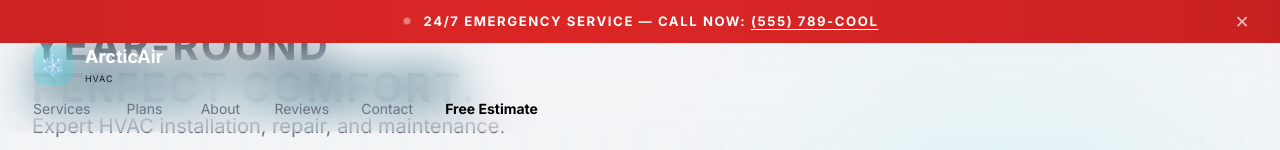
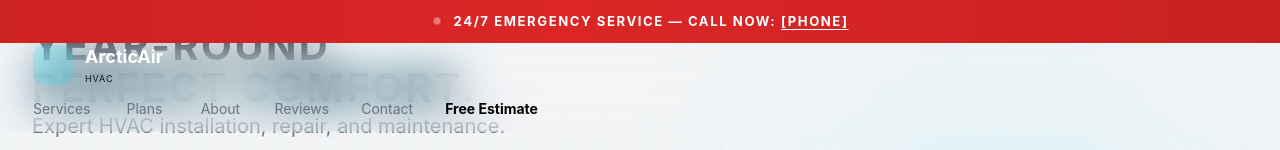
Before and after one commit to Adeshpreet-Singh/hvac, a Next.js app: page / in a window 1280 px wide. Shown: the top 150 px of the page. Built offline with nearby package versions, Linux system fonts and the light colour scheme.

Commit message:
Update: placeholders, attribution, sitemap, robots, accessibility

```diff
--- a/app/globals.css
+++ b/app/globals.css
@@ -1,12 +1,23 @@
+:root {
+  --font-heading: "Inter", serif;
+  --font-body: "Inter", sans-serif;
+  --bg-canvas: #f3f4f6;
+  --bg-panel: #ffffff;
+  --bg-elevated: #f3f4f6;
+  --text-primary: #111827;
+  --text-secondary: #6b7280;
+  --text-tertiary: #6b7280;
+  --accent-brand: #f59e0b;
+  --accent-interactive: #4b5563;
+  --surface-translucent: rgba(255,255,255,0.08);
+  --surface-translucent-hover: rgba(255,255,255,0.12);
+  --surface-translucent-active: rgba(255,255,255,0.16);
+  --border-default: rgba(0,0,0,0.1);
+  --border-subtle: rgba(0,0,0,0.05);
+  --border-hover: rgba(0,0,0,0.2);
+}
 /* FONTS_INJECTED */
 @import url("https://fonts.googleapis.com/css2?family=Inter:wght@400;500;600;700&display=swap");
-:root {
-  --font-heading: 'Inter', serif;
-  --font-body: 'Inter', sans-serif;
-
-  --text-primary: var(--text, #1a1a2e);
-  --text-secondary: var(--muted, #6c757d);
-}
 h1, h2, h3, h4, h5, h6 { font-family: var(--font-heading); }
 body { font-family: var(--font-body); }
 
@@ -31,16 +42,6 @@ body { font-family: var(--font-body); }
 /* ========================= */
 /* CSS CUSTOM PROPERTIES     */
 /* ========================= */
-:root {
-  --primary: #374151;
-  --secondary: #4b5563;
-  --accent: #f59e0b;
-  --bg: #f3f4f6;
-  --surface: #ffffff;
-  --text: #111827;
-  --muted: #6b7280;
-}
-
 /* ========================= */
 /* BASE / RESET              */
 /* ========================= */
--- a/app/page.tsx
+++ b/app/page.tsx
@@ -16,12 +16,12 @@ export default function Home() {
  };
 
  const services = [
- { title: 'AC Installation', desc: 'High-efficiency central air, ductless mini-splits, and heat pump systems. Energy Star certified units.', price: 'From $3,499', icon: '❄️' },
+ { title: 'AC Installation', desc: 'High-efficiency central air, ductless mini-splits, and heat pump systems. Energy Star certified units.', price: 'From $3,499', icon: '' },
  { title: 'Heating Systems', desc: 'Furnace installation, boiler services, and radiant heating for year-round comfort.', price: 'From $2,999', icon: '' },
  { title: 'Repair & Service', desc: 'Fast diagnostics and repairs for all brands. Same-day service for no-heat/no-cool emergencies.', price: 'From $89', icon: '' },
- { title: 'Maintenance Plans', desc: 'Seasonal tune-ups, filter changes, and preventive care to extend system life and efficiency.', price: '$19/mo', icon: '✅' },
- { title: 'Indoor Air Quality', desc: 'Air purifiers, humidifiers, UV lights, and ventilation systems for healthier indoor air.', price: 'From $299', icon: '️' },
- { title: 'Ductwork Services', desc: 'Duct cleaning, sealing, and new installations for optimal airflow and efficiency.', price: 'From $399', icon: '️' },
+ { title: 'Maintenance Plans', desc: 'Seasonal tune-ups, filter changes, and preventive care to extend system life and efficiency.', price: '$19/mo', icon: '' },
+ { title: 'Indoor Air Quality', desc: 'Air purifiers, humidifiers, UV lights, and ventilation systems for healthier indoor air.', price: 'From $299', icon: '' },
+ { title: 'Ductwork Services', desc: 'Duct cleaning, sealing, and new installations for optimal airflow and efficiency.', price: 'From $399', icon: '' },
  ];
 
  const plans = [
@@ -72,14 +72,14 @@ export default function Home() {
  <div className="emergency-pulse-dot" aria-hidden="true" />
  <span className="emergency-text">
  24/7 Emergency Service &mdash; Call Now:{' '}
- <a href="tel:+15557892665" className="emergency-phone">(555) 789-COOL</a>
+ <a href="tel:[PHONE]" className="emergency-phone">[PHONE]</a>
  </span>
  <button
  className="emergency-close min-h-[44px] min-w-[44px] flex items-center justify-center"
  onClick={() => setBannerVisible(false)}
  aria-label="Close emergency banner"
  >
-          ✕
+
  </button>
  </div>
  </div>
@@ -104,7 +104,7 @@ export default function Home() {
  <div className=" section-container">
  <div className="flex items-center gap-3">
  <div className="w-10 h-10 bg-neon/20 rounded-xl flex items-center justify-center text-neon text-xl neon-glow" aria-hidden="true">
- ❄️
+
  </div>
  <div>
  <button onClick={() => scrollToSection('hero')} className="text-lg font-bold text-white nav-logo-text">
@@ -126,7 +126,7 @@ export default function Home() {
  </button>
  ))}
  <a
- href="tel:+15557892665"
+ href="tel:[PHONE]"
  className="bg-neon text-dark px-6 py-2.5 rounded-full text-sm font-bold hover:bg-neon-dim transition-colors focus-visible:outline-2 focus-visible:outline-neon focus-visible:outline-offset-2"
  >
  Free Estimate
@@ -161,7 +161,7 @@ export default function Home() {
  </button>
  ))}
  <a
-            href="tel:+15557892665"
+ href="tel:[PHONE]"
  className="block w-full text-center bg-neon text-dark px-6 py-4 rounded-full font-bold min-h-[48px] flex items-center justify-center"
  >
  Free Estimate
@@ -201,7 +201,7 @@ export default function Home() {
  Free Estimate
  </a>
  <a
-            href="tel:+15557892665"
+ href="tel:[PHONE]"
  className="border-2 border-neon/50 text-neon px-8 py-4 rounded-full text-lg font-bold hover:bg-neon/10 transition-all hover:scale-105 focus-visible:outline-2 focus-visible:outline-neon focus-visible:outline-offset-2 min-h-[48px] inline-flex items-center"
  >
  Emergency: 24/7
@@ -290,7 +290,7 @@ export default function Home() {
  <ul className="plan-features">
  {plan.features.map((f, j) => (
  <li key={j} className="plan-feature">
- <span className="plan-check">✓</span>
+ <span className="plan-check"></span>
  <span>{f}</span>
  </li>
  ))}
@@ -331,12 +331,12 @@ export default function Home() {
  </p>
  <div className="grid grid-cols-2 gap-4 mb-8">
  {[
- { icon: '✓', text: 'NATE Certified' },
- { icon: '✓', text: 'Energy Star Partner' },
- { icon: '✓', text: 'All Brands Serviced' },
- { icon: '✓', text: 'Financing Available' },
- { icon: '✓', text: '10-Year Warranty' },
- { icon: '✓', text: '24/7 Emergency' },
+ { icon: '', text: 'NATE Certified' },
+ { icon: '', text: 'Energy Star Partner' },
+ { icon: '', text: 'All Brands Serviced' },
+ { icon: '', text: 'Financing Available' },
+ { icon: '', text: '10-Year Warranty' },
+ { icon: '', text: '24/7 Emergency' },
  ].map((item, i) => (
  <div key={i} className="flex items-center gap-2">
  <span className="text-neon" aria-hidden="true">{item.icon}</span>
@@ -377,7 +377,7 @@ export default function Home() {
  ))}
  </div>
  <p className="areas-note">
- Don&apos;t see your area? <a href="tel:+15557892665" className="text-neon hover:underline">Call us</a> — we likely serve your neighborhood too.
+ Don&apos;t see your area? <a href="tel:[PHONE]" className="text-neon hover:underline">Call us</a> — we likely serve your neighborhood too.
  </p>
  </div>
  </section>
@@ -396,7 +396,7 @@ export default function Home() {
  <article key={i} className="glass rounded-2xl p-6">
  <div className="flex gap-1 mb-4" aria-label={`${t.rating} out of 5 stars`}>
  {[...Array(t.rating)].map((_, j) => (
- <span key={j} className="text-amber" aria-hidden="true">★</span>
+ <span key={j} className="text-amber" aria-hidden="true"></span>
  ))}
  </div>
  <p className="text-white-soft mb-6 italic leading-relaxed">&ldquo;{t.text}&rdquo;</p>
@@ -428,14 +428,14 @@ export default function Home() {
  <div className="contact-info-card">
  <div className="contact-info-icon"></div>
  <p className="contact-info-label">24/7 Service Line</p>
-              <a href="tel:+15557892665" className="contact-info-value min-h-[44px] inline-flex items-center">(555) 789-COOL</a>
+ <a href="tel:[PHONE]" className="contact-info-value min-h-[44px] inline-flex items-center">[PHONE]</a>
  <p className="contact-info-note">Emergency calls answered anytime</p>
  </div>
  <div className="contact-info-card">
  <div className="contact-info-icon"></div>
  <p className="contact-info-label">Email Us</p>
-              <a href="mailto:info@arcticairhvac.com" className="contact-info-value contact-info-value-sm min-h-[44px] inline-flex items-center">
- info@arcticairhvac.com
+ <a href="mailto:[EMAIL]" className="contact-info-value contact-info-value-sm min-h-[44px] inline-flex items-center">
+ [EMAIL]
  </a>
  <p className="contact-info-note">Response within 2 hours</p>
  </div>
@@ -456,7 +456,7 @@ export default function Home() {
  <div className="glass rounded-2xl p-8">
  {formSubmitted ? (
  <div className="form-success">
- <div className="form-success-icon">✅</div>
+ <div className="form-success-icon"></div>
  <h3 className="form-success-title">Thank You!</h3>
  <p className="form-success-text">
  We&apos;ve received your estimate request. A comfort specialist will contact you within 1 business hour.
@@ -475,7 +475,7 @@ export default function Home() {
  className="estimate-form"
  onSubmit={() => setFormSubmitted(true)}
  >
- <input type="hidden" name="access_key" value="YOUR_WEB3FORMS_ACCESS_KEY" />
+ <input type="hidden" name="access_key" value="[WEB3FORMS_KEY]" />
  <input type="hidden" name="subject" value="New HVAC Estimate Request from ArcticAir Website" />
  <input type="checkbox" name="botcheck" className="hidden" />
 
@@ -516,7 +516,7 @@ export default function Home() {
  name="phone"
  type="tel"
  required
-                placeholder="(555) 000-0000"
+ placeholder="[PHONE]"
  autoComplete="tel"
  aria-required="true"
  className="form-input"
@@ -561,7 +561,7 @@ export default function Home() {
  {/* Google Maps Embed */}
  <div className="glass rounded-2xl overflow-hidden">
  <iframe
- src="https://www.google.com/maps/embed?pb=!1m18!1m12!1m3!1d193595.15830869428!2d-74.11976397304603!3d40.69766374874431!2m3!1f0!2f0!3f0!3m2!1i1024!2i768!4f13.1!3m3!1m2!1s0x89c24fa5d33f083b%3A0xc80b8f06e177fe62!2sNew%20York%2C%20NY!5e0!3m2!1sen!2sus!4v1629814256789!5m2!1sen!2sus"
+ src="[WEBSITE]/maps/embed?pb=!1m18!1m12!1m3!1d193595.15830869428!2d-74.11976397304603!3d40.69766374874431!2m3!1f0!2f0!3f0!3m2!1i1024!2i768!4f13.1!3m3!1m2!1s0x89c24fa5d33f083b%3A0xc80b8f06e177fe62!2sNew%20York%2C%20NY!5e0!3m2!1sen!2sus!4v1629814256789!5m2!1sen!2sus"
  width="100%"
  height="100%"
 
@@ -578,7 +578,7 @@ export default function Home() {
 
  {/* WhatsApp Floating Button */}
  <a
- href="https://wa.me/15557892665?text=Hi%20ArcticAir%2C%20I%27d%20like%20to%20request%20an%20HVAC%20estimate."
+ href="https://wa.me/[PHONE]?text=Hi%20ArcticAir%2C%20I%27d%20like%20to%20request%20an%20HVAC%20estimate."
  target="_blank"
  rel="noopener noreferrer"
  aria-label="Chat with us on WhatsApp"
@@ -601,16 +601,16 @@ export default function Home() {
  Energy Star partner, and your trusted HVAC experts available 24/7.
  </p>
  <div className="flex gap-4 mt-4">
- <a href="https://facebook.com" target="_blank" rel="noopener noreferrer" aria-label="Facebook" className="text-slate-text hover:text-neon transition-colors">
+ <a href="[WEBSITE]" target="_blank" rel="noopener noreferrer" aria-label="Facebook" className="text-slate-text hover:text-neon transition-colors">
  <svg width="20" height="20" fill="currentColor" viewBox="0 0 24 24" aria-hidden="true"><path d="M24 12.073c0-6.627-5.373-12-12-12s-12 5.373-12 12c0 5.99 4.388 10.954 10.125 11.854v-8.385H7.078v-3.47h3.047V9.43c0-3.007 1.792-4.669 4.533-4.669 1.312 0 2.686.235 2.686.235v2.953H15.83c-1.491 0-1.956.925-1.956 1.874v2.25h3.328l-.532 3.47h-2.796v8.385C19.612 23.027 24 18.062 24 12.073z"/></svg>
  </a>
- <a href="https://twitter.com" target="_blank" rel="noopener noreferrer" aria-label="Twitter" className="text-slate-text hover:text-neon transition-colors">
+ <a href="[WEBSITE]" target="_blank" rel="noopener noreferrer" aria-label="Twitter" className="text-slate-text hover:text-neon transition-colors">
  <svg width="20" height="20" fill="currentColor" viewBox="0 0 24 24" aria-hidden="true"><path d="M18.244 2.25h3.308l-7.227 8.26 8.502 11.24H16.17l-5.214-6.817L4.99 21.75H1.68l7.73-8.835L1.254 2.25H8.08l4.713 6.231zm-1.161 17.52h1.833L7.084 4.126H5.117z"/></svg>
  </a>
- <a href="https://instagram.com" target="_blank" rel="noopener noreferrer" aria-label="Instagram" className="text-slate-text hover:text-neon transition-colors">
+ <a href="[WEBSITE]" target="_blank" rel="noopener noreferrer" aria-label="Instagram" className="text-slate-text hover:text-neon transition-colors">
  <svg width="20" height="20" fill="currentColor" viewBox="0 0 24 24" aria-hidden="true"><path d="M12 2.163c3.204 0 3.584.012 4.85.07 3.252.148 4.771 1.691 4.919 4.919.058 1.265.069 1.645.069 4.849 0 3.205-.012 3.584-.069 4.849-.149 3.225-1.664 4.771-4.919 4.919-1.266.058-1.644.07-4.85.07-3.204 0-3.584-.012-4.849-.07-3.26-.149-4.771-1.699-4.919-4.92-.058-1.265-.07-1.644-.07-4.849 0-3.204.013-3.583.07-4.849.149-3.227 1.664-4.771 4.919-4.919 1.266-.057 1.645-.069 4.849-.069zM12 0C8.741 0 8.333.014 7.053.072 2.695.272.273 2.69.073 7.052.014 8.333 0 8.741 0 12c0 3.259.014 3.668.072 4.948.2 4.358 2.618 6.78 6.98 6.98C8.333 23.986 8.741 24 12 24c3.259 0 3.668-.014 4.948-.072 4.354-.2 6.782-2.618 6.979-6.98.059-1.28.073-1.689.073-4.948 0-3.259-.014-3.667-.072-4.947-.196-4.354-2.617-6.78-6.979-6.98C15.668.014 15.259 0 12 0zm0 5.838a6.162 6.162 0 100 12.324 6.162 6.162 0 000-12.324zM12 16a4 4 0 110-8 4 4 0 010 8zm6.406-11.845a1.44 1.44 0 100 2.881 1.44 1.44 0 000-2.881z"/></svg>
  </a>
- <a href="https://linkedin.com" target="_blank" rel="noopener noreferrer" aria-label="LinkedIn" className="text-slate-text hover:text-neon transition-colors">
+ <a href="[WEBSITE]" target="_blank" rel="noopener noreferrer" aria-label="LinkedIn" className="text-slate-text hover:text-neon transition-colors">
  <svg width="20" height="20" fill="currentColor" viewBox="0 0 24 24" aria-hidden="true"><path d="M20.447 20.452h-3.554v-5.569c0-1.328-.027-3.037-1.852-3.037-1.853 0-2.136 1.445-2.136 2.939v5.667H9.351V9h3.414v1.561h.046c.477-.9 1.637-1.85 3.37-1.85 3.601 0 4.267 2.37 4.267 5.455v6.286zM5.337 7.433a2.062 2.062 0 01-2.063-2.065 2.064 2.064 0 112.063 2.065zm1.782 13.019H3.555V9h3.564v11.452zM22.225 0H1.771C.792 0 0 .774 0 1.729v20.542C0 23.227.792 24 1.771 24h20.451C23.2 24 24 23.227 24 22.271V1.729C24 .774 23.2 0 22.222 0h.003z"/></svg>
  </a>
  </div>
@@ -636,7 +636,7 @@ export default function Home() {
  <li><button onClick={() => scrollToSection('plans')} className="footer-link py-1 min-h-[44px] flex items-center">Maintenance Plans</button></li>
  <li><button onClick={() => scrollToSection('reviews')} className="footer-link py-1 min-h-[44px] flex items-center">Reviews</button></li>
  <li><button onClick={() => scrollToSection('contact')} className="footer-link py-1 min-h-[44px] flex items-center">Contact</button></li>
-            <li><a href="tel:+15557892665" className="footer-link py-1 min-h-[44px] flex items-center">Emergency Service</a></li>
+ <li><a href="tel:[PHONE]" className="footer-link py-1 min-h-[44px] flex items-center">Emergency Service</a></li>
  </ul>
  </div>
 
@@ -645,13 +645,13 @@ export default function Home() {
  <h3 className="footer-heading">Contact</h3>
  <ul className="footer-list">
  <li>
-              <a href="tel:+15557892665" className="footer-link min-h-[44px] inline-flex items-center">
-                 (555) 789-COOL
+ <a href="tel:[PHONE]" className="footer-link min-h-[44px] inline-flex items-center">
+ [PHONE]
  </a>
  </li>
  <li>
-              <a href="mailto:info@arcticairhvac.com" className="footer-link min-h-[44px] inline-flex items-center">
-  info@arcticairhvac.com
+ <a href="mailto:[EMAIL]" className="footer-link min-h-[44px] inline-flex items-center">
+ [EMAIL]
  </a>
  </li>
  <li className="text-slate-text">
@@ -679,6 +679,7 @@ export default function Home() {
  <div className="footer-bottom">
  <p>NATE Certified | Energy Star Partner | ACCA Member</p>
  <p className="mt-2">© {new Date().getFullYear()} ArcticAir HVAC. All rights reserved. License #HV-2004-7789</p>
+<div className="text-center py-3 text-xs opacity-50 hover:opacity-80 transition-opacity"><span>Designed by </span><a href="https://adeshpreet.vercel.app/" target="_blank" rel="noopener noreferrer" className="underline">Adeshpreet Singh</a></div>
  </div>
  </div>
  </footer>
```
Also changed, not shown: public/robots.txt (added), 20 other files (tests, documents, lock files or other folders). Lines whose indentation alone changed are shown as unchanged.
